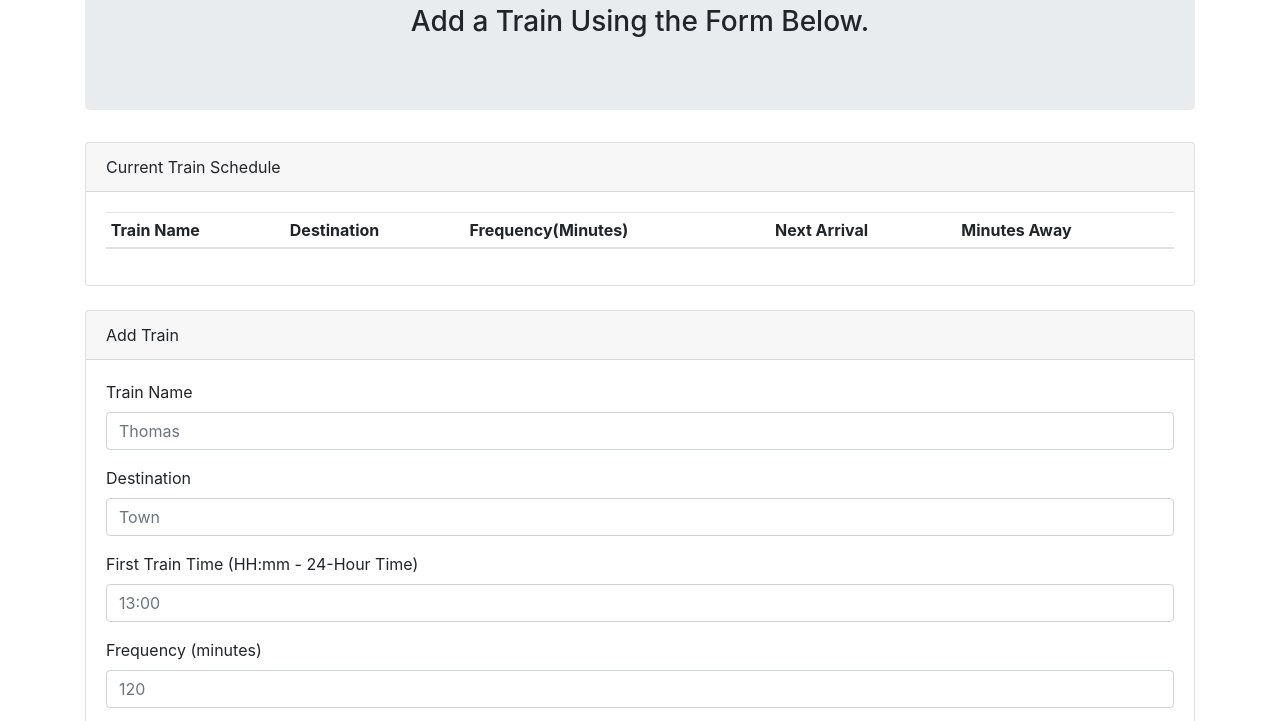
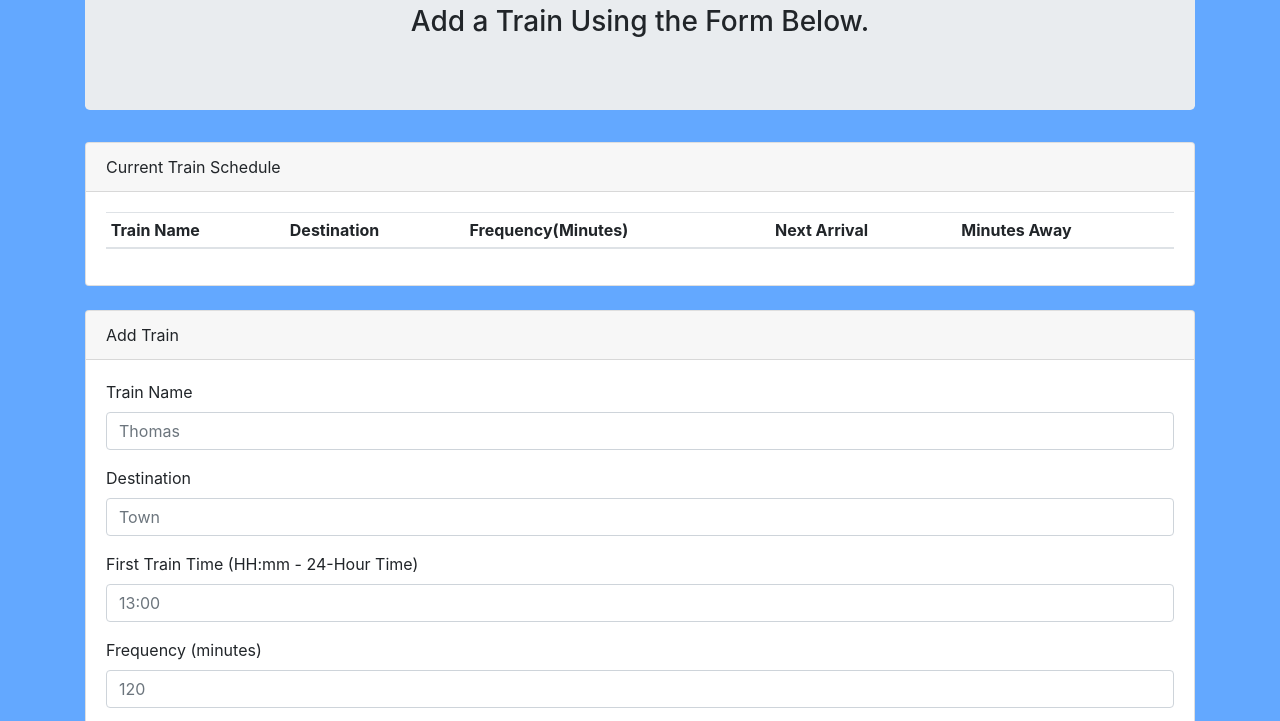
Before and after one commit to GeorgeSchlosser/Train-Scheduler, a plain HTML site: page index.html in a window 1280 px wide. Shown: the part 157-878 px from the top of the page. Drawn offline with nearby package versions, Linux system fonts and the light colour scheme; no server answers.

Commit message:
page background color added

```diff
--- a/assets/css/my-style.css
+++ b/assets/css/my-style.css
@@ -4,3 +4,7 @@ STEEL-BLUE: #5ABEE8
 AQUA: #6FFBFF
 SEA-FOAM: #5AE8C5
 MINT-GREEN: #63FFAD */
+
+.sky {
+    background: #63A8FF
+}
--- a/index.html
+++ b/index.html
@@ -10,7 +10,7 @@
     <!-- my css -->
     <link rel="stylesheet" href="assets/css/my-style.css">
 </head>
-<body>
+<body class="sky">
     <!-- Train Scheduler -->
     <div class="container">
 
```
